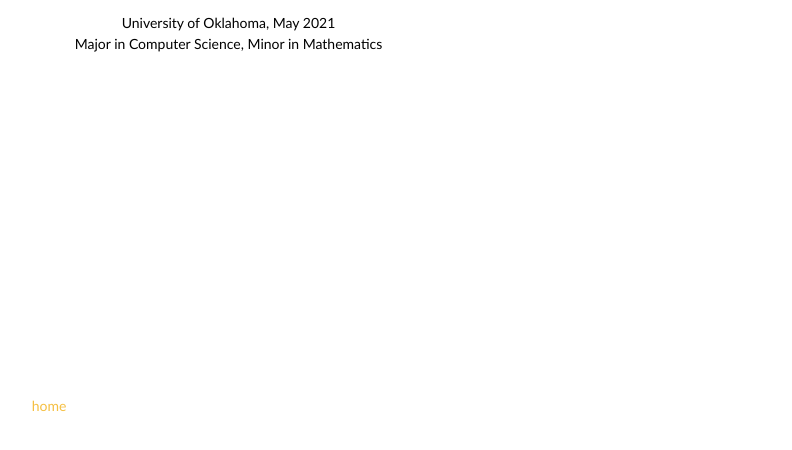
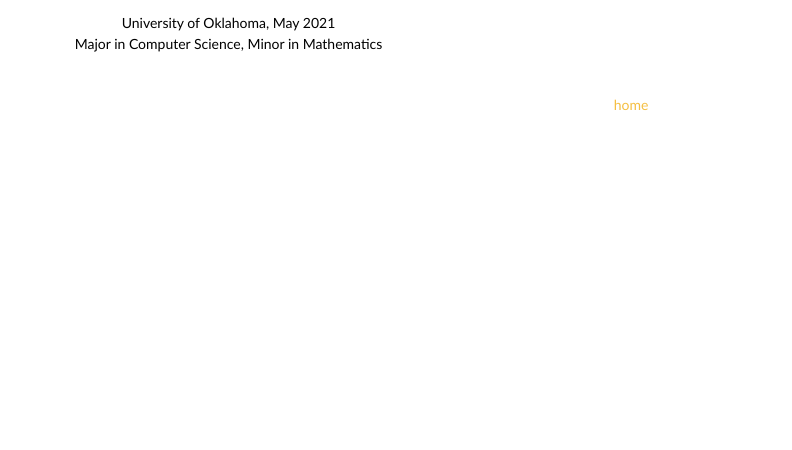
Before and after one commit to myer0432/myer0432.github.io, a Jekyll site: the page built from index.md, in a window 1280 px wide. Shown: the part 370-820 px from the top of the page, without its empty margins (144-936 px from the left). Built offline with Jekyll 4.4.1, drawn with Linux system fonts in a browser that asks for light colours.

Commit message:
center footer?

```diff
--- a/_sass/jekyll-theme-minimal.scss
+++ b/_sass/jekyll-theme-minimal.scss
@@ -131,7 +131,8 @@
 footer {
   text-align:center;
   width:270px;
-  float:center;
+  top: 50%;
+  left: 50%;
   position:fixed;
   bottom:100px;
   -webkit-font-smoothing:subpixel-antialiased;
```
